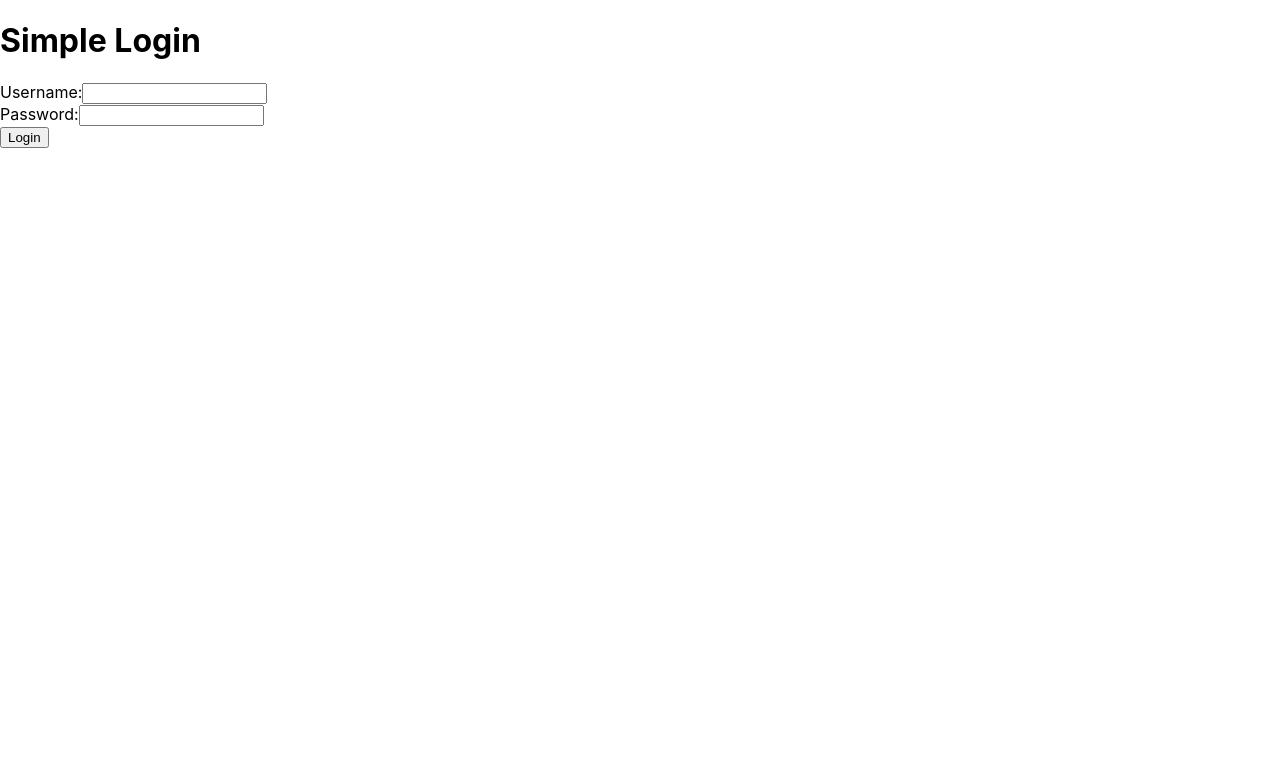
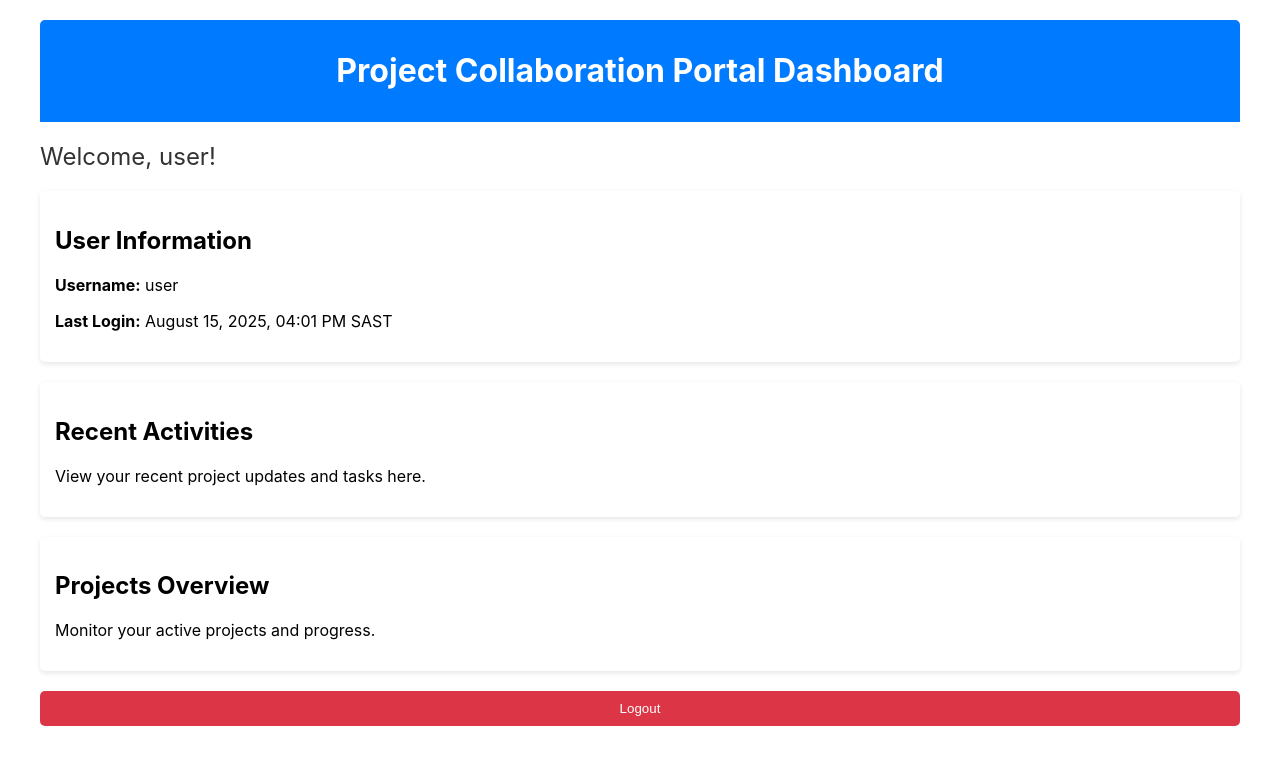
Before and after one commit to RohannNWU/Project-Collaboration-Portal, a React (Create React App) app in the folder frontend/: page /dashboard in a window 1280 px wide. Shown: the top 764 px of the page. Built offline with nearby package versions, Linux system fonts and the light colour scheme.

Commit message:
added dashboard navigation after login

```diff
--- a/frontend/package.json
+++ b/frontend/package.json
@@ -9,6 +9,7 @@
     "@testing-library/user-event": "^13.5.0",
     "react": "^19.1.1",
     "react-dom": "^19.1.1",
+    "react-router-dom": "^7.8.0",
     "react-scripts": "5.0.1",
     "web-vitals": "^2.1.4"
   },
--- a/frontend/src/App.css
+++ b/frontend/src/App.css
@@ -20,3 +20,54 @@ button {
   border: none;
   cursor: pointer;
 }
+
+.dashboard-container {
+  max-width: 1200px;
+  margin: 0 auto;
+  padding: 20px;
+}
+
+.header {
+  background-color: #007bff;
+  color: white;
+  padding: 10px 20px;
+  text-align: center;
+  border-radius: 5px 5px 0 0;
+}
+
+.welcome {
+  margin: 20px 0;
+  font-size: 1.5em;
+  color: #333;
+}
+
+.user-info {
+  background-color: white;
+  padding: 15px;
+  border-radius: 5px;
+  box-shadow: 0 2px 5px rgba(0,0,0,0.1);
+  margin-bottom: 20px;
+}
+
+.section {
+  background-color: white;
+  padding: 15px;
+  border-radius: 5px;
+  box-shadow: 0 2px 5px rgba(0,0,0,0.1);
+  margin-bottom: 20px;
+}
+
+.logout-btn {
+  display: inline-block;
+  padding: 10px 20px;
+  background-color: #dc3545;
+  color: white;
+  text-decoration: none;
+  border: none;
+  border-radius: 5px;
+  cursor: pointer;
+}
+
+.logout-btn:hover {
+  background-color: #c82333;
+}
--- a/frontend/src/App.js
+++ b/frontend/src/App.js
@@ -1,12 +1,26 @@
 import React from 'react';
+import { BrowserRouter as Router, Route, Routes, Navigate } from 'react-router-dom';
 import Login from './Login';
+import Dashboard from './Dashboard';
+import './App.css';
 
 function App() {
+  // Simulate logged-in state (replace with actual auth logic)
+  const isAuthenticated = true; // Set to true after successful login
+
   return (
-    <div className="App">
-      <h1>Simple Login</h1>
-      <Login />
-    </div>
+    <Router>
+      <div className="App">
+        <Routes>
+          <Route path="/login" element={<Login />} />
+          <Route
+            path="/dashboard"
+            element={isAuthenticated ? <Dashboard /> : <Navigate to="/login" />}
+          />
+          <Route path="*" element={<Navigate to="/login" />} />
+        </Routes>
+      </div>
+    </Router>
   );
 }
 
--- /dev/null
+++ b/frontend/src/Dashboard.js
@@ -0,0 +1,40 @@
+import React from 'react';
+import { useNavigate } from 'react-router-dom'; // If using React Router
+
+function Dashboard() {
+  const navigate = useNavigate();
+  const username = "user"; // Replace with dynamic user data from login response
+  const lastLogin = "August 15, 2025, 04:01 PM SAST"; // Replace with actual login time
+
+  const handleLogout = () => {
+    // Add logout logic (e.g., clear token, redirect to login)
+    navigate('/login');
+  };
+
+  return (
+    <div className="dashboard-container">
+      <div className="header">
+        <h1>Project Collaboration Portal Dashboard</h1>
+      </div>
+      <div className="welcome">
+        Welcome, <span>{username}!</span>
+      </div>
+      <div className="user-info">
+        <h2>User Information</h2>
+        <p><strong>Username:</strong> {username}</p>
+        <p><strong>Last Login:</strong> {lastLogin}</p>
+      </div>
+      <div className="section">
+        <h2>Recent Activities</h2>
+        <p>View your recent project updates and tasks here.</p>
+      </div>
+      <div className="section">
+        <h2>Projects Overview</h2>
+        <p>Monitor your active projects and progress.</p>
+      </div>
+      <button onClick={handleLogout} className="logout-btn">Logout</button>
+    </div>
+  );
+}
+
+export default Dashboard;
--- a/frontend/src/Login.js
+++ b/frontend/src/Login.js
@@ -22,6 +22,7 @@ function Login() {
 
       if (response.ok) {
         setMessage(data.message || 'Login successful!');
+        navigate('/dashboard');
       } else {
         setMessage(data.message || 'Login failed.');
       }
```
Also changed, not shown: 14 other files (tests, documents, lock files or other folders).
